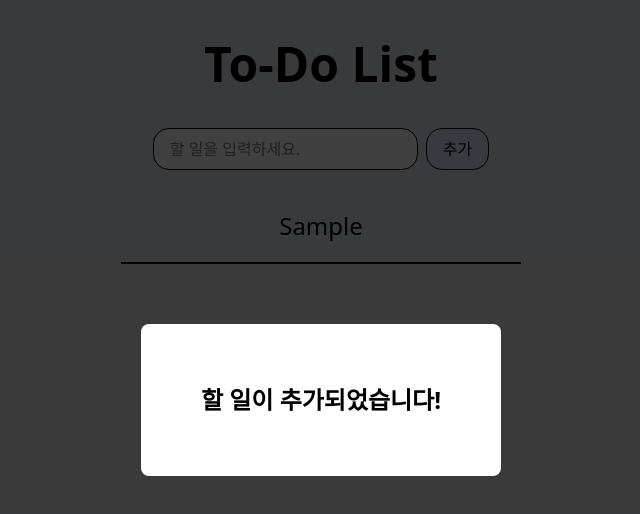
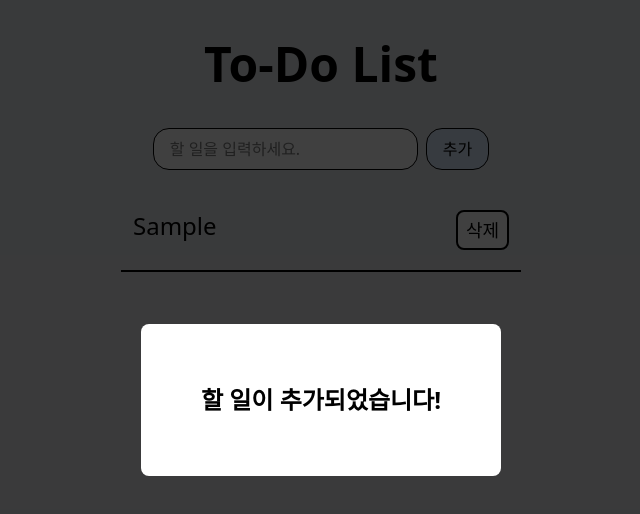
Before and after one commit to Likelion-YeungNam-Univ/7-13th-fe-assignment, a React (Vite) app: page / in a window 1280 px wide. Both pictures are taken after typing "Sample" into the empty fields and a click on the button "추가". Shown: the top 514 px of the page, without its empty margins (319-959 px from the left). Built offline with nearby package versions, Linux system fonts and the light colour scheme.

Commit message:
삭제 버튼 구현 및 주석 정리

```diff
--- a/src/TodoItem.jsx
+++ b/src/TodoItem.jsx
@@ -1,9 +1,16 @@
 import React from "react";
 
-const TodoItem = ({ todo }) => {
+const TodoItem = ({ todo, todoDelete }) => {
   return (
-    <li className="w-100 text-2xl text-center px-3 py-5 border-b-2">
+    <li className="flex justify-between w-100 text-2xl text-center px-3 py-5 border-b-2">
       <span>{todo.text}</span>
+      {/* 삭제 버튼 */}
+      <button
+        className="bg-white border-2 rounded-lg text-lg px-2 py-1"
+        onClick={todoDelete} // 클릭됐을 때, todoDelete (= handleDelete) 함수를 실행
+      >
+        삭제
+      </button>
     </li>
   );
 };
--- a/src/TodoList.jsx
+++ b/src/TodoList.jsx
@@ -5,7 +5,7 @@ const TodoList = () => {
   const [todos, setTodos] = useState([]);
   const [inputText, setInputText] = useState("");
   const [error, setError] = useState(false);
-  const [isModalOpen, setIsModalOpen] = useState(false);
+  const [isModalOpen, setIsModalOpen] = useState(false); // isModalOpen 상태(state)를 선언, 초기값은 false로 설정
 
   const handleInputChange = (e) => {
     setInputText(e.target.value);
@@ -29,11 +29,18 @@ const TodoList = () => {
     setTodos((prev) => [...prev, { id: Date.now(), text: inputText }]);
     setInputText("");
     setError(false);
-    setIsModalOpen(true);
+    setIsModalOpen(true); // 제출하면 isModalOpen을 true로 설정하여 모달창이 띄워지도록
   };
 
+  // 모달창을 끄는 closeModal 함수
   const closeModal = () => {
-    setIsModalOpen(false);
+    setIsModalOpen(false); // isModalOpen을 false로 설정하여 모달창이 꺼지도록
+  };
+
+  // todo를 삭제하는 handleDelete 함수
+  const handleDelete = (index) => {
+    const temp = todos.filter((_, i) => i !== index); // filter()를 통해 배열의 각 요소를 검사하여 index가 조건과 다른 요소만으로 새로운 배열 반환, 그걸 temp에 넣고,
+    setTodos(temp); // temp를 todos로 설정
   };
 
   return (
@@ -61,19 +68,26 @@ const TodoList = () => {
         </button>
       </form>
       <ul>
-        {todos.map((todo) => (
-          <TodoItem key={todo.id} todo={todo} />
+        {todos.map((todo, index) => (
+          <TodoItem
+            key={todo.id}
+            todo={todo}
+            todoDelete={() => handleDelete(index)} // handleDelete 함수를 props로 전달, 화살표 함수로 감싸서 호출 지연
+          />
         ))}
       </ul>
 
+      {/* 모달창 띄우기, isModalOpen이 true일 때 실행됨 */}
       {isModalOpen && (
+        // 배경
         <div
           className="fixed inset-0 bg-black/75 flex items-center justify-center"
-          onClick={closeModal}
+          onClick={closeModal} // 클릭됐을 때, closeModal 함수를 실행하여 모달창이 꺼짐
         >
+          {/* 모달창 */}
           <div
             className="bg-white p-15 rounded-lg text-center"
-            onClick={(e) => e.stopPropagation()}
+            onClick={(e) => e.stopPropagation()} // 이게 포함된 태그는 이벤트가 발생하지 않음(?) -> 배경을 클릭하면 모달창이 꺼지는데, 모달창 내부를 클릭하면 꺼지지 않음
           >
             <p className="text-2xl font-bold">할 일이 추가되었습니다!</p>
           </div>
```
